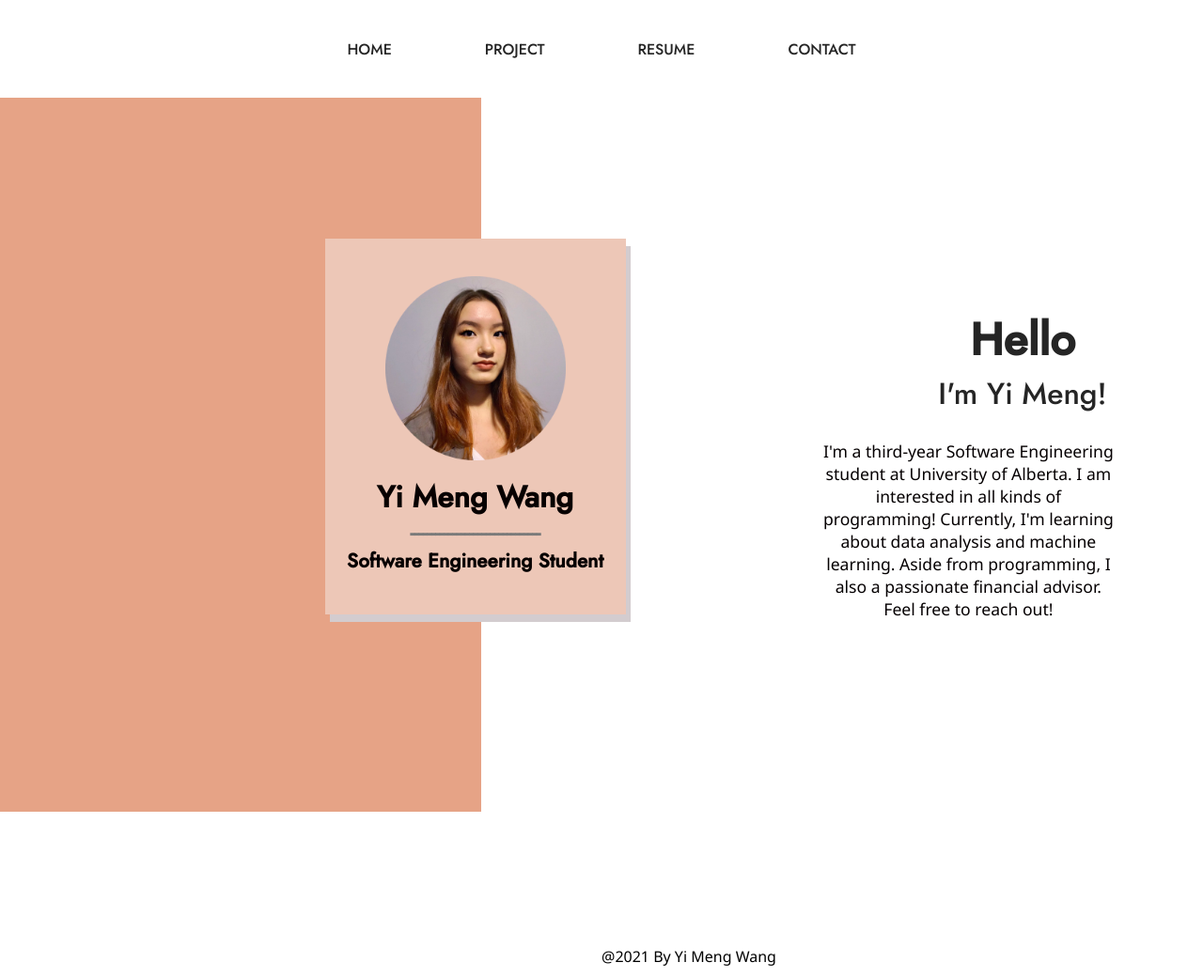
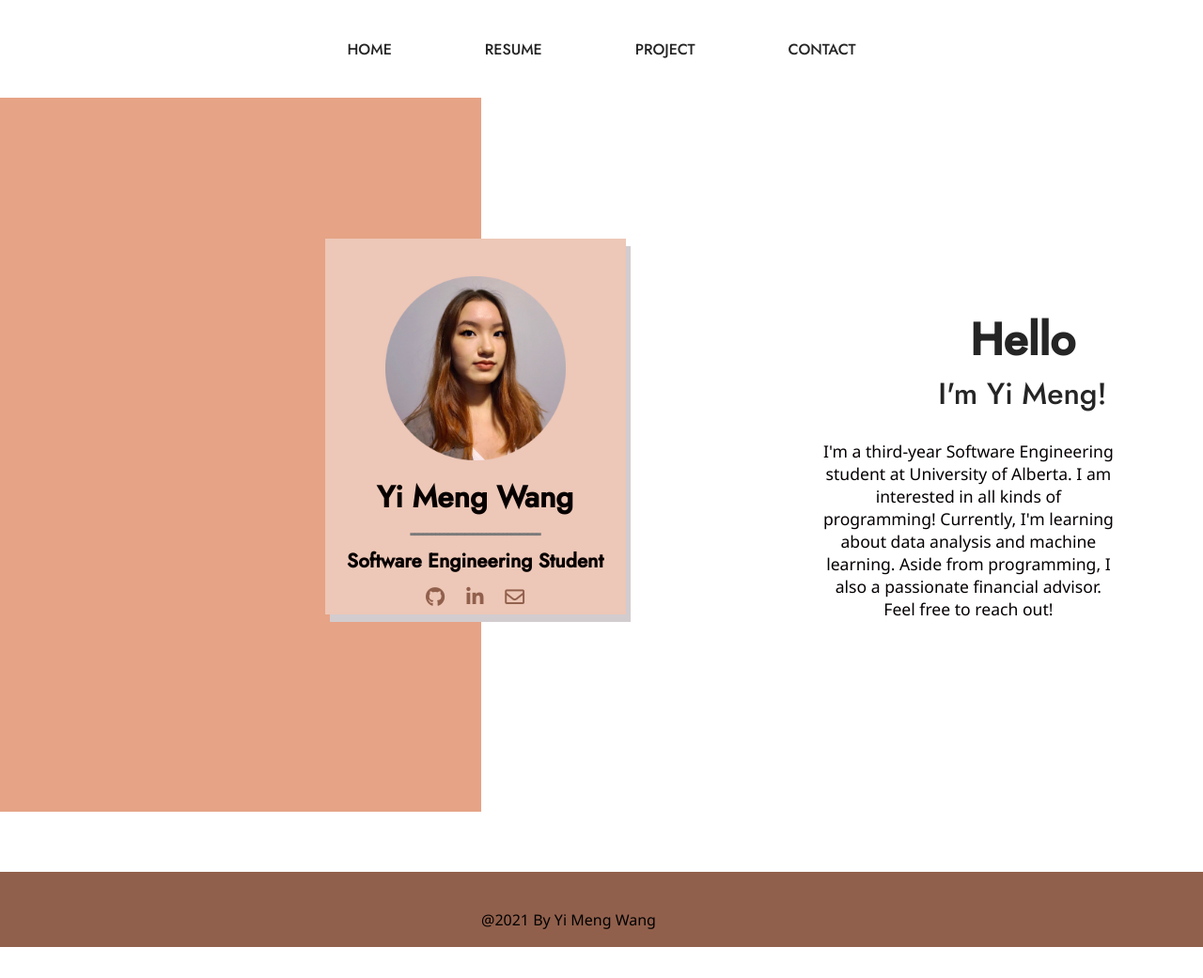
Before and after one commit to 1yimeng/1yimeng.github.io, a plain HTML site: page index.html in a window 1280 px wide. Shown: the top 1041 px of the page at 94% size. After the commit the page ends 1008 px from the top, so only its background shows below. Drawn offline with Linux system fonts and the light colour scheme.

Commit message:
added icons for linked email and github

```diff
--- a/index.html
+++ b/index.html
@@ -17,8 +17,8 @@
       </div>
       <ul class="nav-links">
         <li><a href="#">HOME</a></li>
+        <li><a href="#">RESUME</a></li>
         <li><a href="#">PROJECT</a></li>
-        <li><a href="#">RESUME</a></li>
         <li><a href="#">CONTACT</a></li>
       </ul>
     </nav>
@@ -41,8 +41,16 @@
         <h3 class="name">Yi Meng Wang</h3>
         <h3 class="dash">-------------------------------</h3>
         <h4 class="student">Software Engineering Student</h4>
+        <span>
+          <a href='https://github.com/1yimeng' target="_blank"><i class="fab fa-github"></i></a>
+          <a href="https://www.linkedin.com/in/yi-meng-wang/" target="_blank"><i class="fab fa-linkedin-in"></i></a>
+          <a href="mailto: yimeng2@ualberta.ca"><i class="far fa-envelope"></i></a>
+        </span>
       </div>
     </div>
+  <div class="resume">
+
+  </div>
   <div class="bottom">
     <p class="copyright">@2021 By Yi Meng Wang</p>
   </div>
--- a/style.css
+++ b/style.css
@@ -122,18 +122,41 @@ nav{
     color: #7a7a7a;
 }
 
+span {
+    display: flex; /*horizontal*/
+    list-style: none; /*removing the dots for the unordered lists*/
+    width: 40%;
+    height: 40%;
+    justify-content: space-around; /*evenly distribute horizontally*/
+    align-items: center; /*evemly distribute vertically*/
+    margin-left: auto; /*align to left*/
+    margin-right: auto;
+    color: #91604c;
+    font-size: 1.3rem;
+}
+
+i {
+    color: #91604c;
+}
+
+i:hover {
+    color: cadetblue;
+}
 .bottom {
     position: relative;
-    height: 14vh;
-    top: 825px;
+    height: 10vh;
+    top: 823.5px;
     color: black;
+    background-color:#91604c;
 }
 
 .copyright {
     font-family: 'Noto Sans', sans-serif;
     position: absolute;
-    left: 50%;
-    top: 70%;
+    align-self: auto;
+    justify-content: center;
+    top: 50%;
+    left: 40%;
 }
 
 @media screen and (max-width:1500px) {
```
